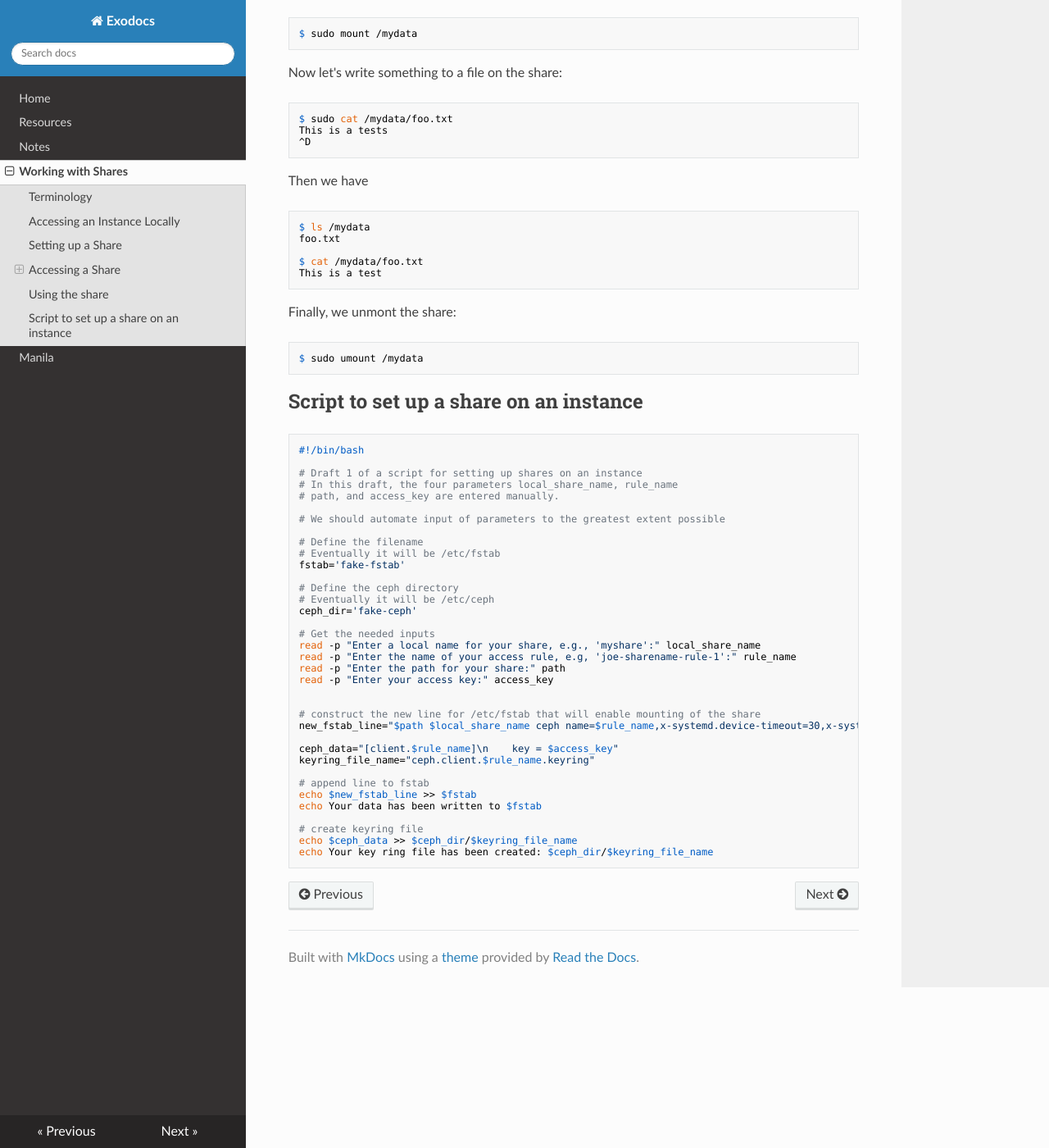
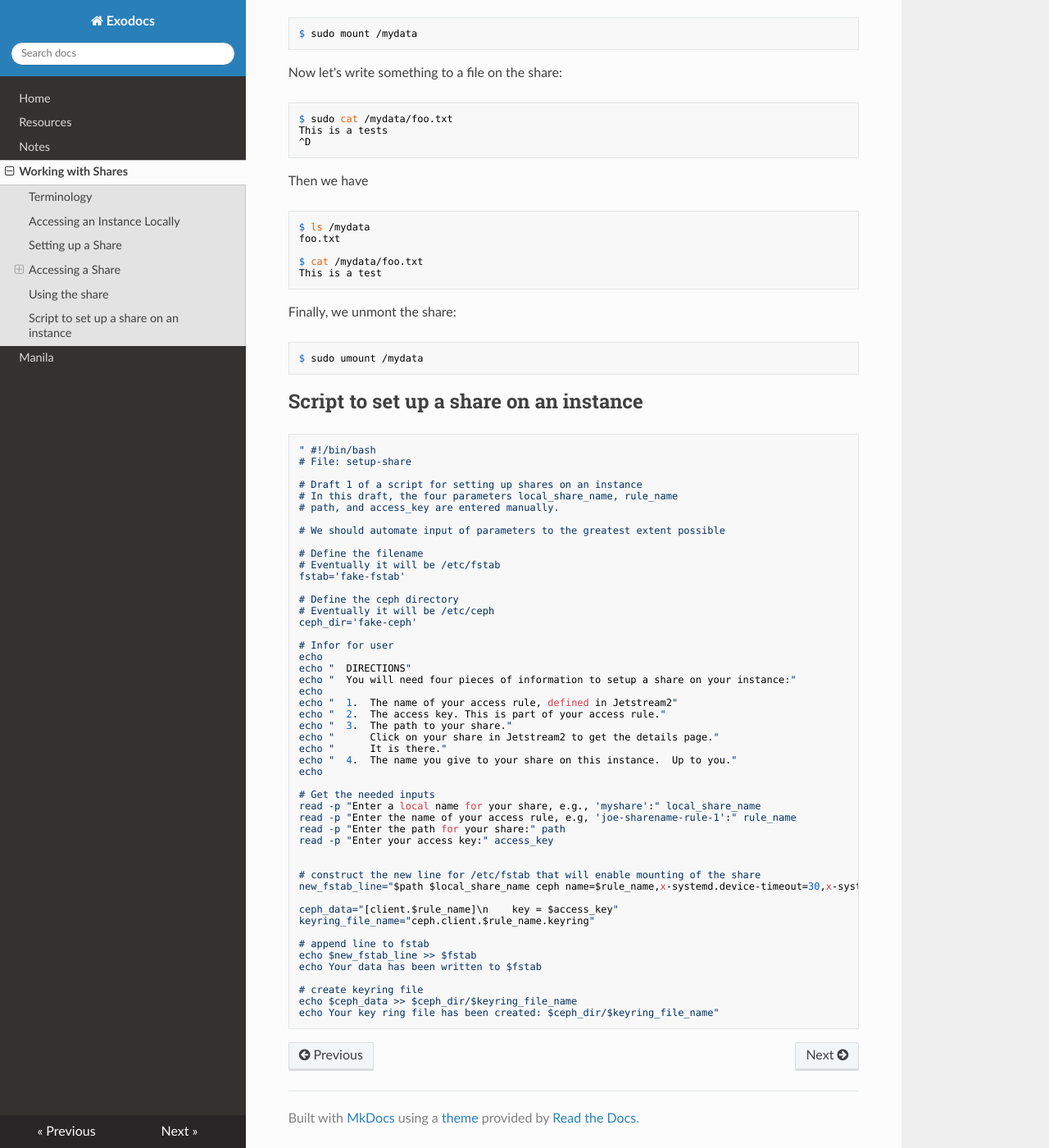
Before and after one commit to jxxcarlson/exo-docs, an MkDocs documentation site: the page built from exo-docs/shares.md, in a window 1280 px wide and 1400 px high, scrolled down 2224 px. Shown: the whole window at 82% size. Built offline with MkDocs 1.6.1, drawn with Linux system fonts in a browser that asks for light colours; nearby versions of some CDN libraries.

Commit message:
update docs

````diff
--- a/exo-docs/shares.md
+++ b/exo-docs/shares.md
@@ -142,7 +142,8 @@ $ sudo umount /mydata
 ## Script to set up a share on an instance
 
 ```
-#!/bin/bash
+" #!/bin/bash
+# File: setup-share
 
 # Draft 1 of a script for setting up shares on an instance
 # In this draft, the four parameters local_share_name, rule_name
@@ -157,6 +158,19 @@ fstab='fake-fstab'
 # Define the ceph directory
 # Eventually it will be /etc/ceph
 ceph_dir='fake-ceph'
+
+# Infor for user
+echo
+echo "  DIRECTIONS"
+echo "  You will need four pieces of information to setup a share on your instance:"
+echo
+echo "  1.  The name of your access rule, defined in Jetstream2"
+echo "  2.  The access key. This is part of your access rule."
+echo "  3.  The path to your share."
+echo "      Click on your share in Jetstream2 to get the details page."
+echo "      It is there."
+echo "  4.  The name you give to your share on this instance.  Up to you."
+echo
 
 # Get the needed inputs
 read -p "Enter a local name for your share, e.g., 'myshare':" local_share_name
@@ -177,5 +191,5 @@ echo Your data has been written to $fstab
 
 # create keyring file
 echo $ceph_data >> $ceph_dir/$keyring_file_name
-echo Your key ring file has been created: $ceph_dir/$keyring_file_name
+echo Your key ring file has been created: $ceph_dir/$keyring_file_name"
 ```
````
